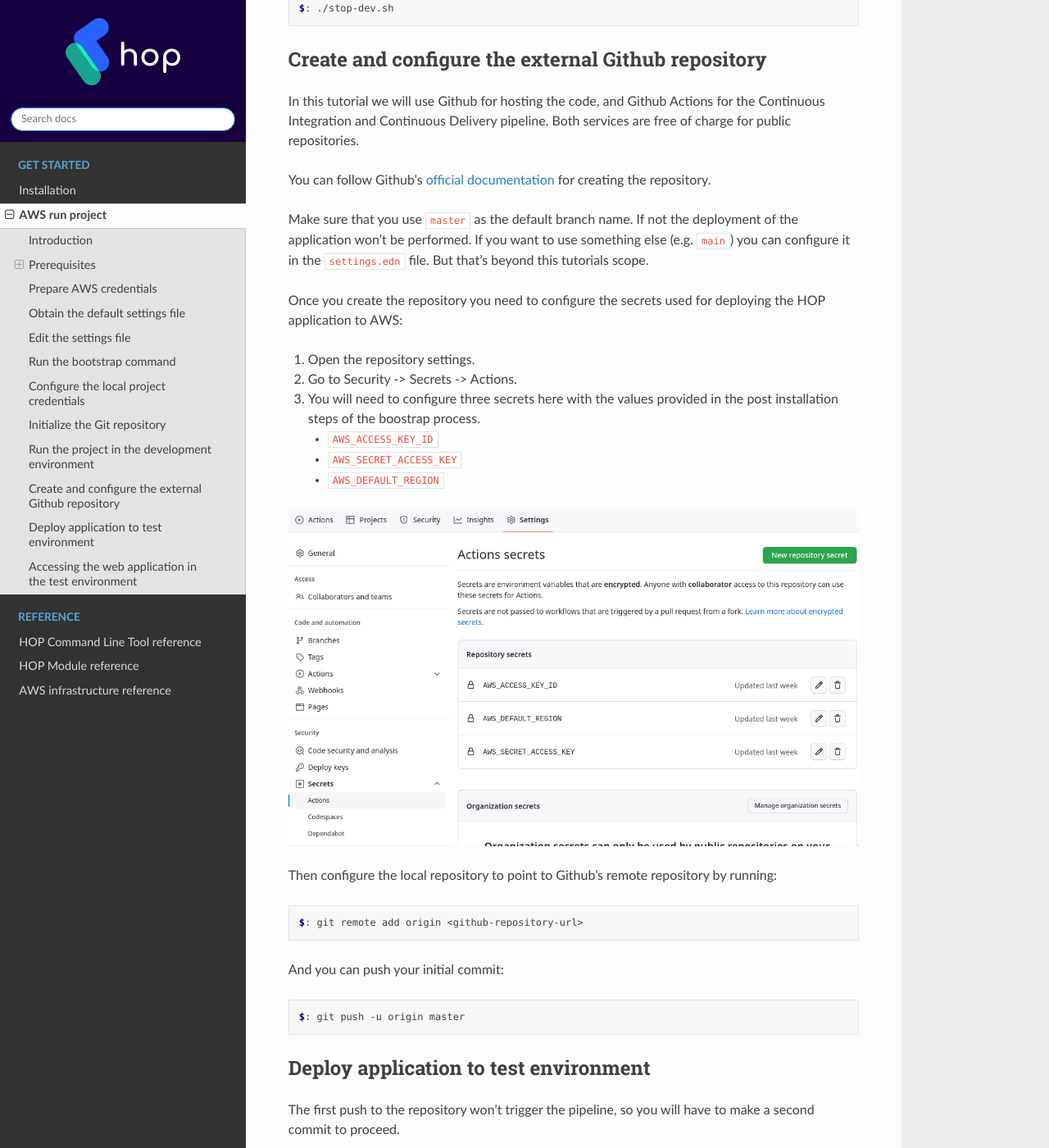
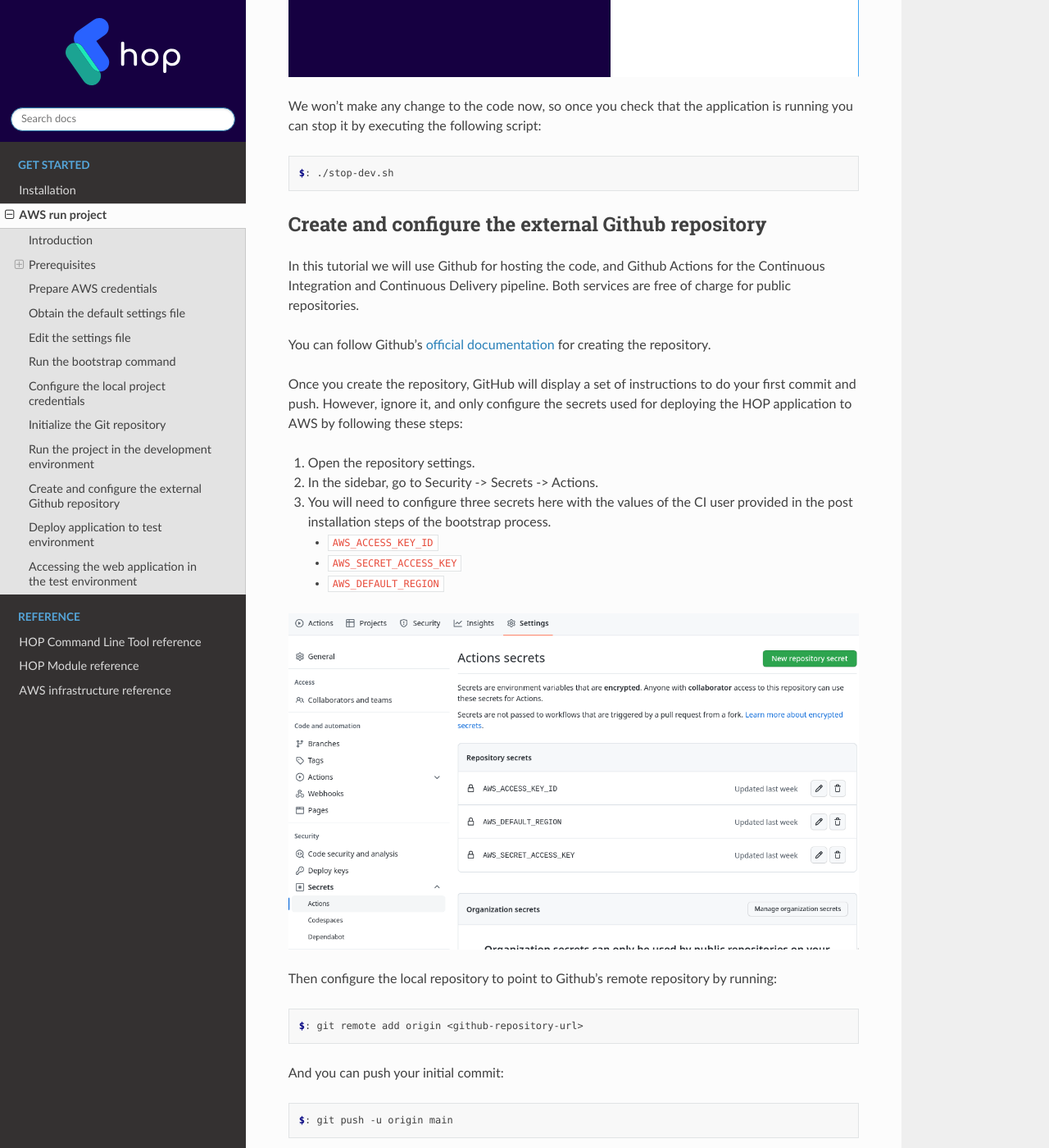
Before and after one commit to gethop-dev/hop-documentation, a Sphinx documentation site: the page built from docs/source/get-started/aws-run-project/main.rst, in a window 1280 px wide and 1400 px high, scrolled down 6551 px. Shown: the whole window at 82% size. Built offline with Sphinx 7.4.7 and the Read the Docs theme 2.0.0, drawn with Linux system fonts in a browser that asks for light colours; some of the changed text lies outside the part shown.

Commit message:
Improve Git repository related instructions in aws-run-project

```diff
--- a/docs/source/get-started/aws-run-project/main.rst
+++ b/docs/source/get-started/aws-run-project/main.rst
@@ -269,7 +269,17 @@
 .. code-block:: console
 
    $: cd hop-tutorial
-   $: git init
+   $: git init --initial-branch=main
+
+.. note::
+
+   As you can see we are setting the ``--initial-branch`` option to
+   ``main``, which is the default value in the ``settings.edn``. This
+   branch will be used as the deployment branch by the Continuous
+   Delivery pipeline. So, it is important that the branch name aligns
+   with the one configured in the ``settings.edn`` file. In any case,
+   this setting is configurable and you can set to any other desired
+   value in the ``settings.edn``.
 
 And also make the initial commit:
 
@@ -355,18 +365,16 @@
 You can follow Github's `official documentation`_ for creating the
 repository.
 
-Make sure that you use ``master`` as the default branch name. If not
-the deployment of the application won't be performed. If you want to
-use something else (e.g. ``main``) you can configure it in the
-``settings.edn`` file. But that's beyond this tutorials scope.
-
-Once you create the repository you need to configure the secrets used
-for deploying the HOP application to AWS:
+Once you create the repository, GitHub will display a set of
+instructions to do your first commit and push. However, ignore it, and
+only configure the secrets used for deploying the HOP application to
+AWS by following these steps:
 
 1. Open the repository settings.
-2. Go to Security -> Secrets -> Actions.
-3. You will need to configure three secrets here with the values
-   provided in the post installation steps of the boostrap process.
+2. In the sidebar, go to Security -> Secrets -> Actions.
+3. You will need to configure three secrets here with the values of
+   the CI user provided in the post installation steps of the
+   bootstrap process.
 
    * ``AWS_ACCESS_KEY_ID``
    * ``AWS_SECRET_ACCESS_KEY``
@@ -385,7 +393,7 @@
 
 .. code-block:: console
 
-   $: git push -u origin master
+   $: git push -u origin main
 
 .. _official documentation: https://docs.github.com/en/repositories/creating-and-managing-repositories/creating-a-new-repository
 
```
